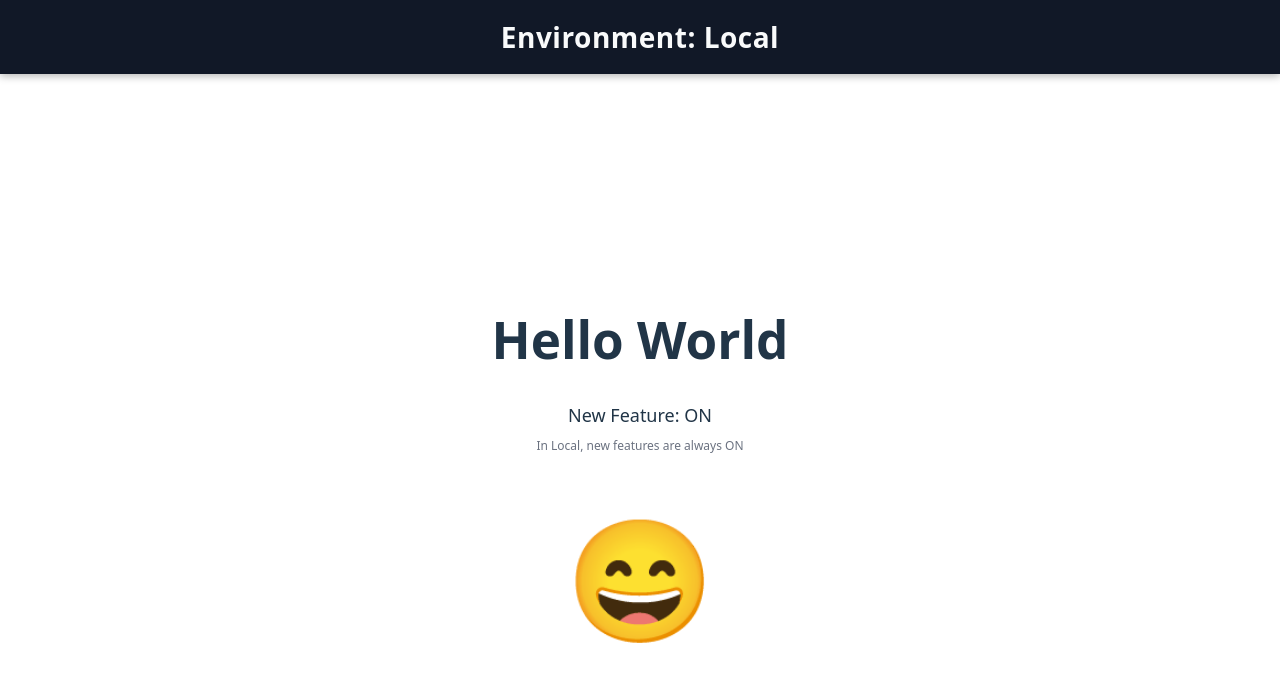
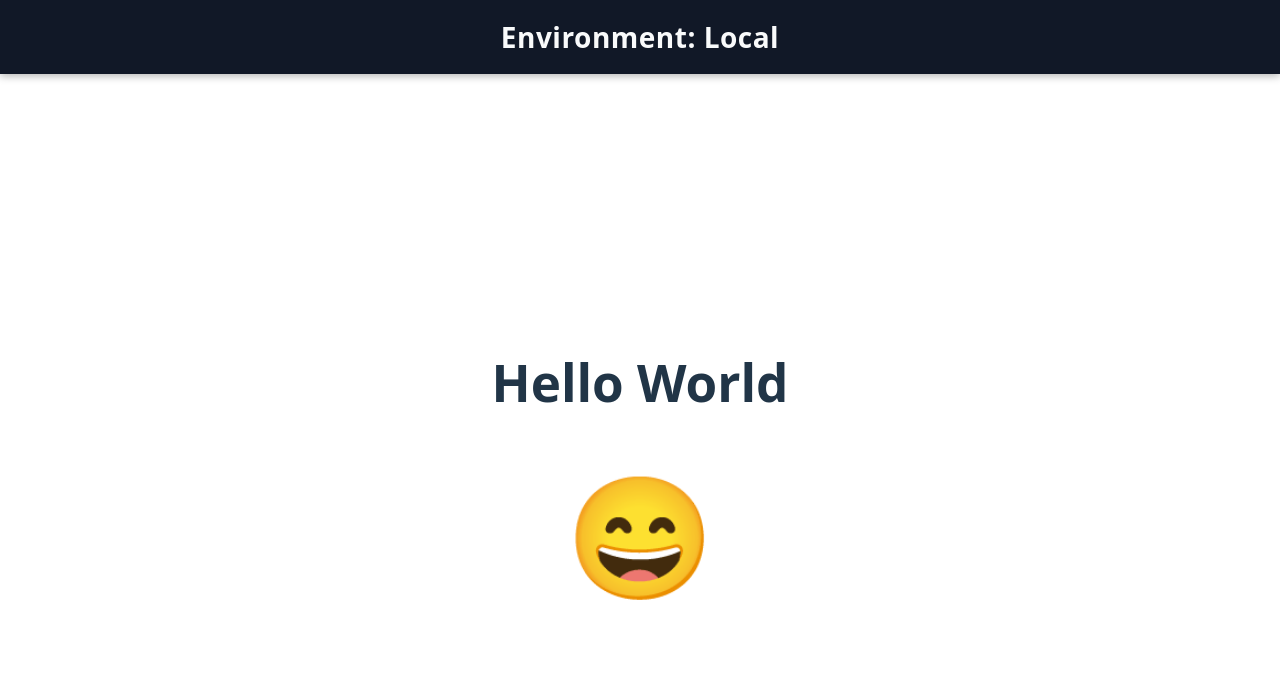
Before and after one commit to cstarendal/devopsdemo, a React app: page / in a window 1280 px wide. Shown: the top 682 px of the page. Built offline with nearby package versions, Linux system fonts and the light colour scheme; the HTML template or start-up script is replaced by a standard one.

Commit message:
feat(ui): hide new-feature labels and staging note on Staging (Production-only UI)

```diff
--- a/src/App.tsx
+++ b/src/App.tsx
@@ -29,21 +29,17 @@ function App() {
       <div style={{ display: 'grid', placeItems: 'center', minHeight: '100vh' }}>
         <div style={{ textAlign: 'center', paddingTop: 80 }}>
           <h1>Hello World</h1>
-          {/* New Feature area */}
+          {/* New Feature area (Production only UI) */}
+          {canToggleFeatures && (
             <div style={{ marginTop: 24 }}>
               <div style={{ fontSize: 18, marginBottom: 8 }}>
                 New Feature: {newFeatureOn ? 'ON' : 'OFF'}
               </div>
-            {canToggleFeatures ? (
               <button onClick={handleToggleFeature}>
                 {newFeatureOn ? 'Disable' : 'Enable'} new features (prod only)
               </button>
-            ) : (
-              <div style={{ fontSize: 12, color: '#6b7280' }}>
-                In {envName}, new features are always ON
             </div>
           )}
-          </div>
 
           {/* Smiley feature */}
           {canToggleFeatures && (
```
Lines whose indentation alone changed are shown as unchanged.
